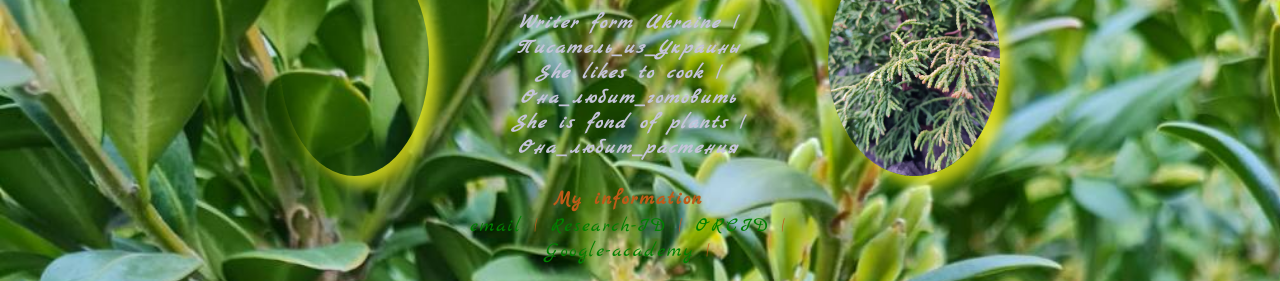
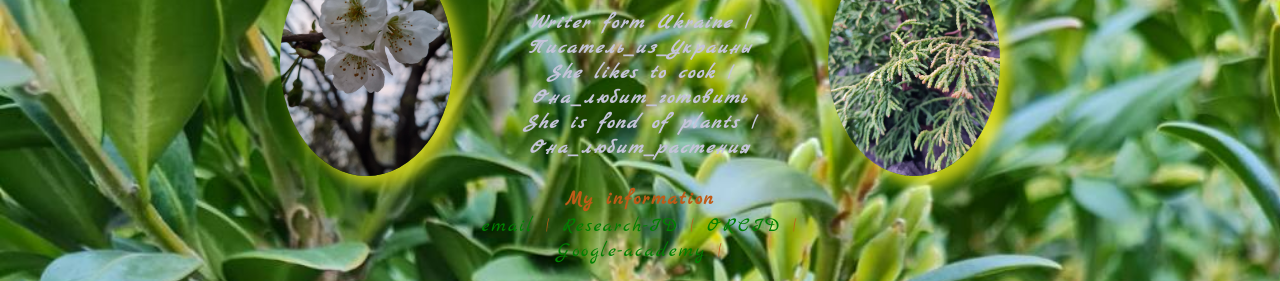
Before and after one commit to Hanna091280/sg, a plain HTML site: page index.html in a window 1280 px wide. Shown: the part 188-469 px from the top of the page. Drawn offline with Linux system fonts and the light colour scheme; the site is published under a folder, as on GitHub Pages, so addresses that start at the root find nothing.

Commit message:
Update index.html

```diff
--- a/index.html
+++ b/index.html
@@ -11,7 +11,7 @@
    <div class="container">
             <div class="info">
 
-           <img class="avatar" src="/111.jpg"  alt="sea"/>
+           <img class="avatar" src="111.jpg"  alt="sea"/>
             <div class="info_text">
             <h1> Seranna Gront | Серанна Гронт</h1>
             <p> Writer form Ukraine | Писатель_из_Украины  </p>
```
